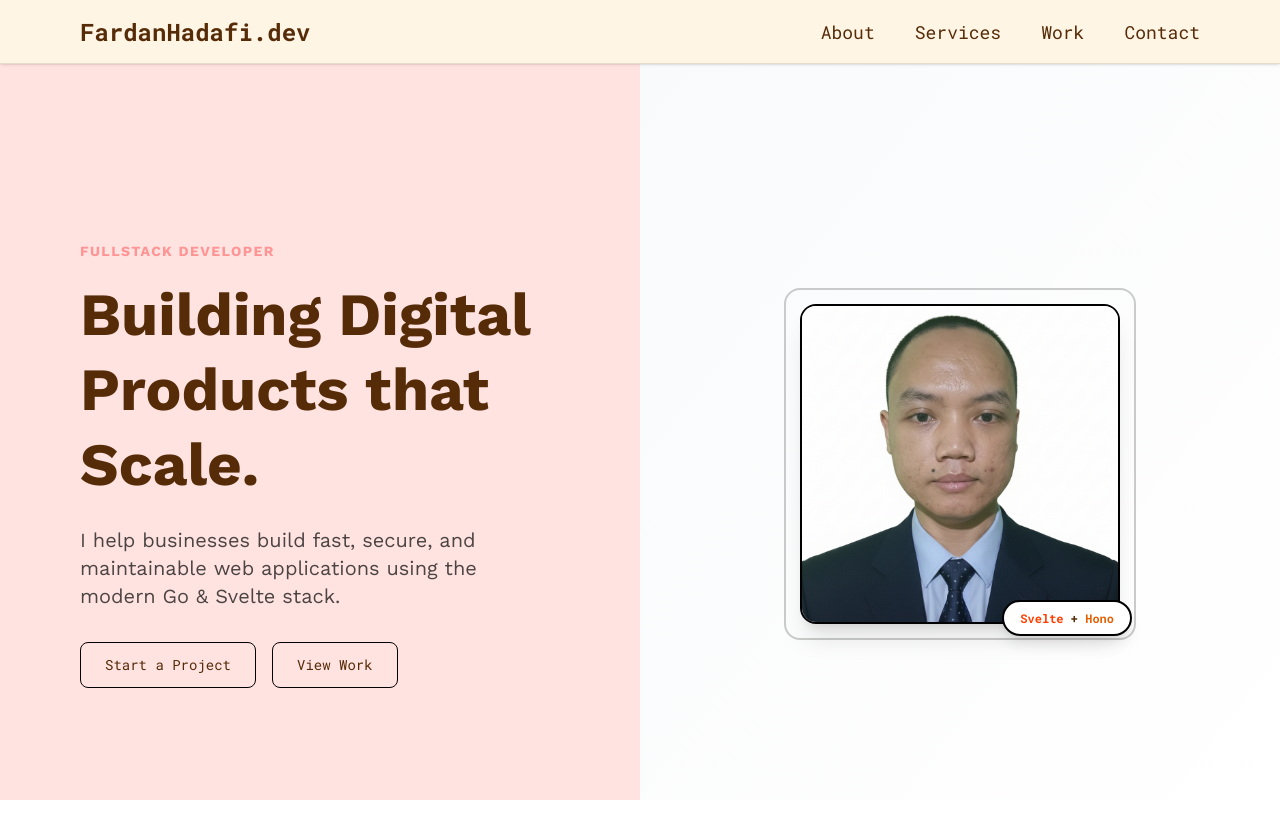
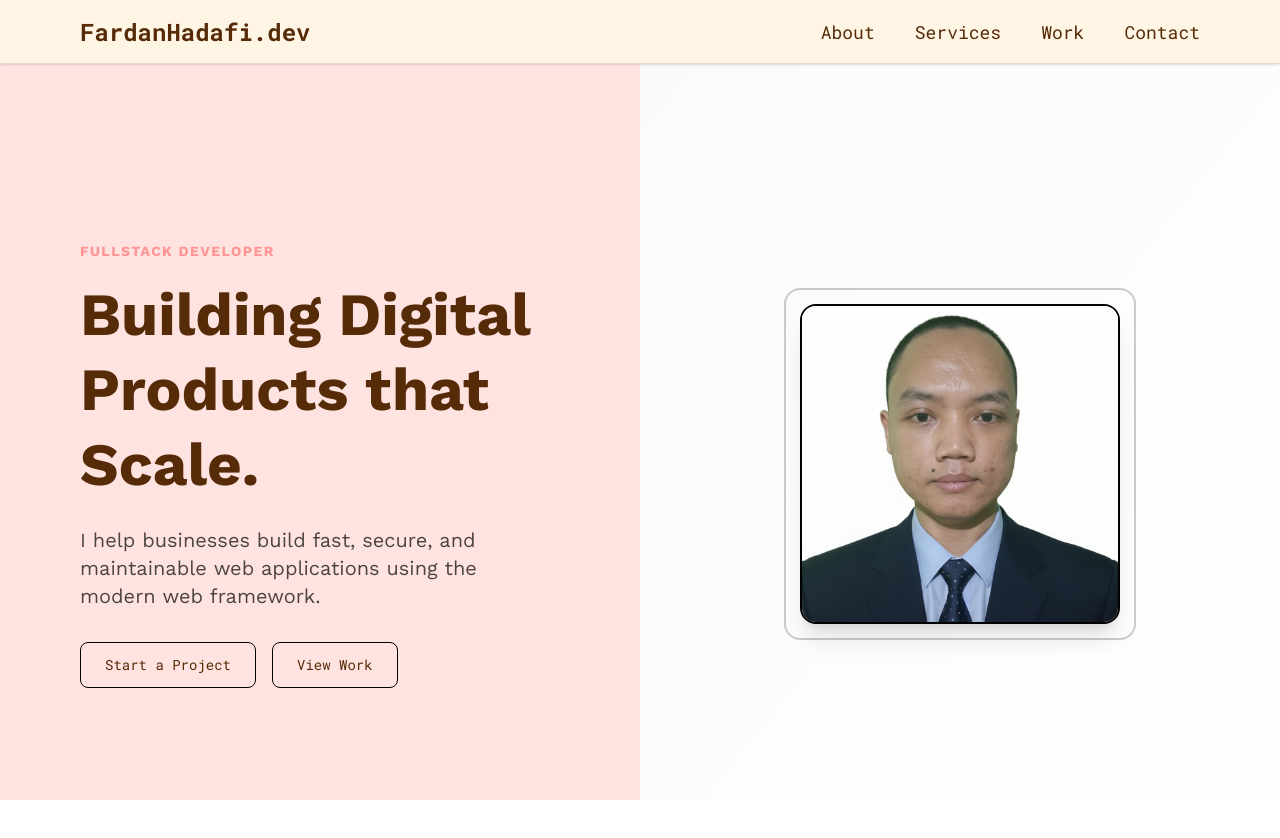
Before and after one commit to FardanHadafi/Portfolio, a Svelte app: page / in a window 1280 px wide. Shown: the top 838 px of the page. Built offline with nearby package versions, Linux system fonts and the light colour scheme.

Commit message:
Mengganti kalimat pada about section

```diff
--- a/src/App.svelte
+++ b/src/App.svelte
@@ -20,12 +20,12 @@
     },
     {
       title: "Backend & API Design",
-      desc: "Robust RESTful APIs built with Hono or Go. Focused on high concurrency, rate limiting, and secure authentication.",
+      desc: "Robust RESTful APIs built focused on high concurrency, rate limiting, and secure authentication.",
       icon: "🛡️"
     },
     {
       title: "Performance Optimization",
-      desc: "Audit and fix slow legacy applications. I optimize database queries and reduce bundle sizes for 100/100 Lighthouse scores.",
+      desc: "Audit and fix slow legacy applications. I optimize database queries and reduce bundle sizes for better performance.",
       icon: "🚀"
     }
   ];
@@ -68,9 +68,6 @@
     "Hono": { bg: "#E36002" },
     "Go": { bg: "#00ADD8" },
     "PostgreSQL": { bg: "#336791" },
-    "SQL": { bg: "#336791" },
-    "Stripe": { bg: "#635BFF" },
-    "Supabase": { bg: "#3ECF8E" }
   };
 
   function getTechStyle(tech: string) {
@@ -274,7 +271,7 @@
           <p class="text-xs sm:text-sm font-bold tracking-widest mb-3 md:mb-4 text-projects uppercase">Fullstack Developer</p>
           <h1 id="hero-h" class="mb-4 md:mb-6 text-3xl sm:text-4xl md:text-5xl lg:text-6xl font-bold leading-tight">Building Digital Products that Scale.</h1>
           <p id="hero-p" class="text-base sm:text-lg md:text-xl text-black/70 max-w-md mb-6 md:mb-8">
-            I help businesses build fast, secure, and maintainable web applications using the modern Go & Svelte stack.
+            I help businesses build fast, secure, and maintainable web applications using the modern web framework.
           </p>
           <div class="flex flex-col sm:flex-row gap-3 sm:gap-4 w-full sm:w-auto">
             <a href="#contact" onclick={handleScroll} class="border border-black text-texts px-6 py-3 rounded-lg font-mono text-sm hover:bg-projects transition text-center hover:text-white">Start a Project</a>
@@ -299,11 +296,6 @@
               <!-- Subtle overlay on hover -->
               <div class="absolute inset-0 bg-projects opacity-0 group-hover:opacity-10 transition-opacity duration-300"></div>
             </div>
-
-            <!-- Tech stack indicator -->
-            <div class="absolute -bottom-3 -right-3 bg-white border-2 border-black rounded-full px-4 py-2 text-xs font-mono font-bold shadow-lg">
-              <span class="text-[#FF3E00]">Svelte</span> + <span class="text-[#E36002]">Hono</span>
-            </div>
           </div>
         </div>
       </section>
@@ -312,8 +304,8 @@
       <section id="about" class="flex min-h-[50vh] md:min-h-[55vh] justify-center items-center bg-about text-texts py-12 md:py-16 lg:py-20 border-t border-black/5">
         <div class="flex flex-col gap-4 md:gap-6 font-mono text-base sm:text-lg md:text-xl lg:text-2xl text-center max-w-4xl px-4 sm:px-6 md:px-8">
           <h1 class="about-h font-semibold text-black">I don't just write code; I solve business problems.</h1>
-          <h1 class="about-h text-black/70">While others rely on bloated frameworks, I specialize in the modern "performance-first" ecosystem.</h1>
-          <h1 class="about-h text-black/70">I use <span class="text-[#FF3E00] font-bold">SvelteKit</span> for instant page loads and <span class="text-[#00ADD8]">Go/<span class="text-[#E36002]">Hono</span></span> for backends that can handle thousands of users without crashing.</h1>
+          <h1 class="about-h text-black/70">I build fullstack web applications with a focus on clean architecture, performance, and reliability.</h1>
+          <h1 class="about-h text-black/70">From responsive frontends to scalable backend APIs, I choose the right tools for each project to deliver the best results.</h1>
           <h1 class="about-h text-black/70">My goal is simple: deliver software that is fast, secure, and easy to maintain.</h1>
         </div>
       </section>
```
